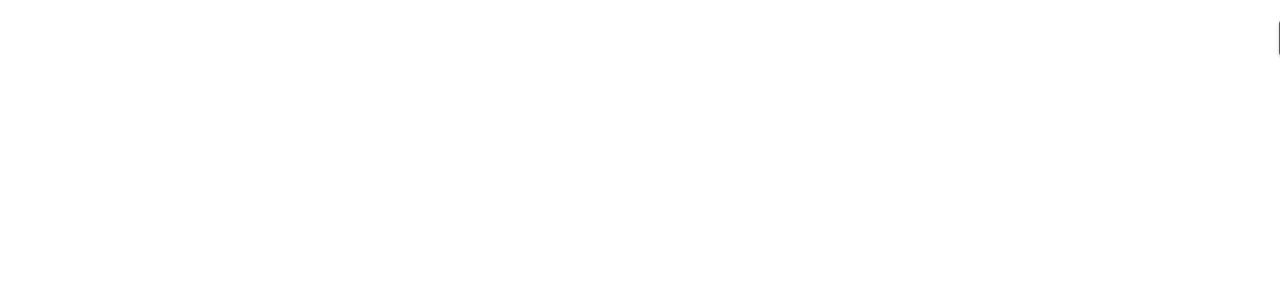
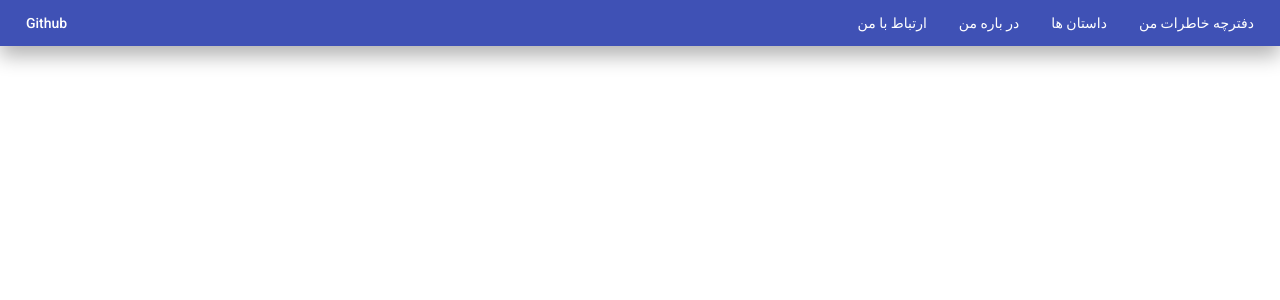
Before and after one commit to alixdehghani/my-diary, an Angular app: page / in a window 1280 px wide. Shown: the top 300 px of the page. Built offline with nearby package versions, Linux system fonts and the light colour scheme; a web font is replaced by a local one.

Commit message:
add nav bar component

```diff
--- a/src/app/app.component.html
+++ b/src/app/app.component.html
@@ -1,2 +1 @@
-<div class="test"><span>تست 123</span></div>
-<button mat-raised-button color="primary">Primary</button>
+<app-nav-bar></app-nav-bar>
--- a/src/app/app.component.scss
+++ b/src/app/app.component.scss
@@ -0,0 +1,8 @@
+app-nav-bar {
+    position: fixed;
+    top: 0;
+    left: 0;
+    right: 0;
+    z-index: 2;
+    box-shadow: 0 1rem 2rem rgba(0,0,0,.3);
+}
--- a/src/app/app.component.ts
+++ b/src/app/app.component.ts
@@ -7,8 +7,6 @@ import { Component } from '@angular/core';
   styleUrls: ['./app.component.scss']
 })
 export class AppComponent {
-  title = 'my-diary';
-
   constructor() {
     document.dir = 'rtl';
   }
--- a/src/app/app.module.ts
+++ b/src/app/app.module.ts
@@ -5,11 +5,13 @@ import { AppRoutingModule } from './app-routing.module';
 import { AppComponent } from './app.component';
 import { BrowserAnimationsModule } from '@angular/platform-browser/animations';
 import {MatButtonModule} from '@angular/material/button';
+import { NavBarComponent } from './nav-bar/nav-bar.component';
 
 
 @NgModule({
   declarations: [
-    AppComponent
+    AppComponent,
+    NavBarComponent
   ],
   imports: [
     BrowserModule,
--- /dev/null
+++ b/src/app/nav-bar/nav-bar.component.html
@@ -0,0 +1,7 @@
+<nav [dir]="dir.value" class="navbar">
+    <a mat-button routerLink="/" class="navbar__title">دفترچه خاطرات من</a>
+    <a mat-button routerLink="/" class="navbar__storyes">داستان ها</a>
+    <a mat-button routerLink="/" class="navbar__about">در باره من</a>
+    <a mat-button routerLink="/" class="navbar__contact">ارتباط با من</a>
+    <a mat-button href="https://github.com/alixdehghani" class="navbar__github">Github</a>
+</nav>
--- /dev/null
+++ b/src/app/nav-bar/nav-bar.component.scss
@@ -0,0 +1,17 @@
+@import '~@angular/material/theming';
+
+.navbar {
+    display: flex;
+    align-items: center;
+    background-color: mat-color($mat-indigo, 500);
+    color: mat-color($mat-grey, A100);
+    padding: .5rem 1rem;
+
+    &[dir="ltr"] &__github  {
+        margin-left: auto;
+    }
+
+    &[dir="rtl"] &__github {
+        margin-right: auto;
+    }
+}
--- /dev/null
+++ b/src/app/nav-bar/nav-bar.component.ts
@@ -0,0 +1,25 @@
+import { Directionality } from '@angular/cdk/bidi';
+import { Component, OnDestroy, OnInit } from '@angular/core';
+import { Subscription } from 'rxjs';
+
+@Component({
+  selector: 'app-nav-bar',
+  templateUrl: './nav-bar.component.html',
+  styleUrls: ['./nav-bar.component.scss']
+})
+export class NavBarComponent implements OnInit, OnDestroy {
+  private readonly _dirChangeSubscription: Subscription;
+  private _direction: 'ltr' | 'rtl'
+  constructor(public readonly dir: Directionality) {
+
+  }
+
+  ngOnInit(): void {
+  }
+
+  ngOnDestroy(): void {
+    throw new Error('Method not implemented.');
+  }
+
+
+}
```
Also changed, not shown: 1 other file (tests, documents, lock files or other folders).
